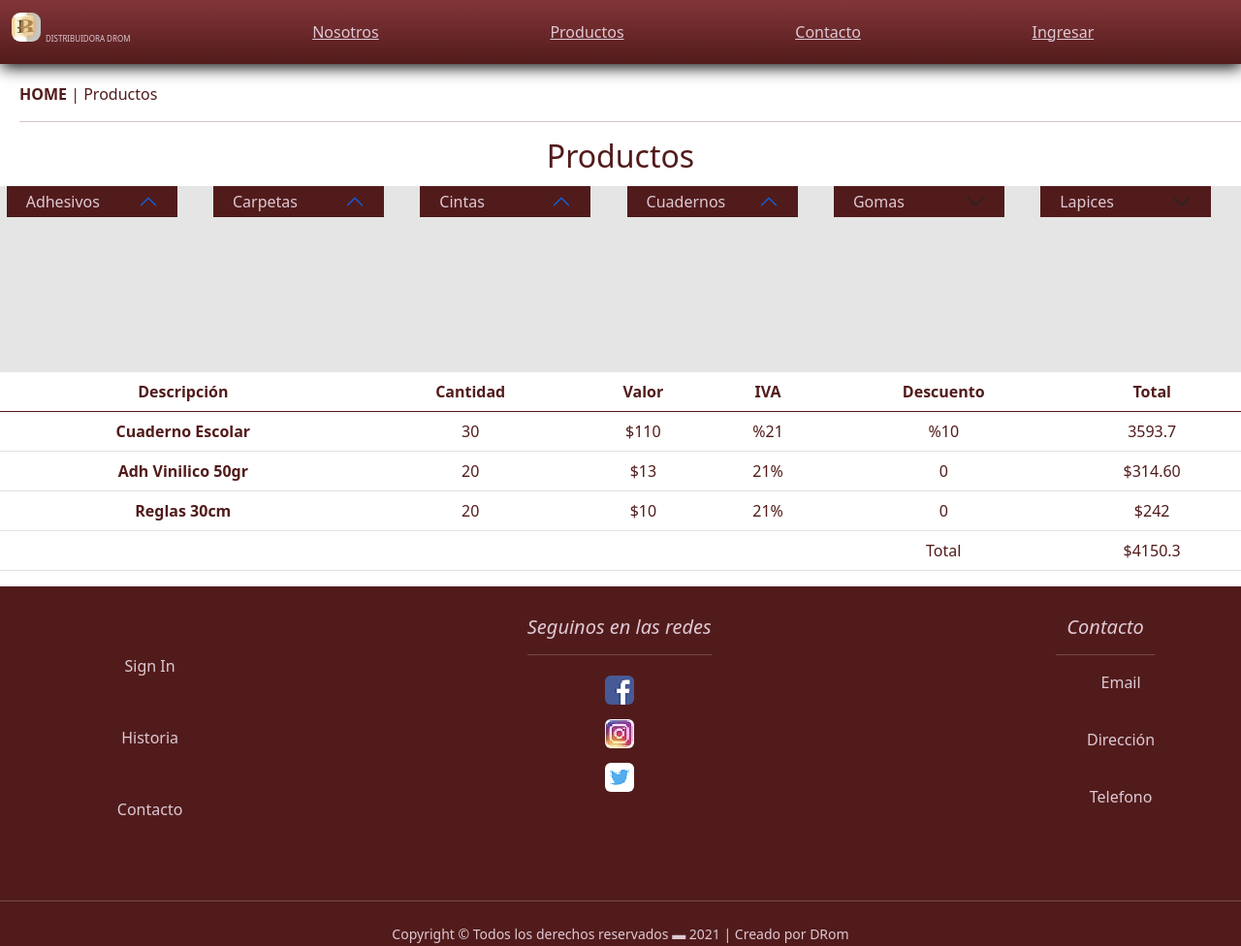
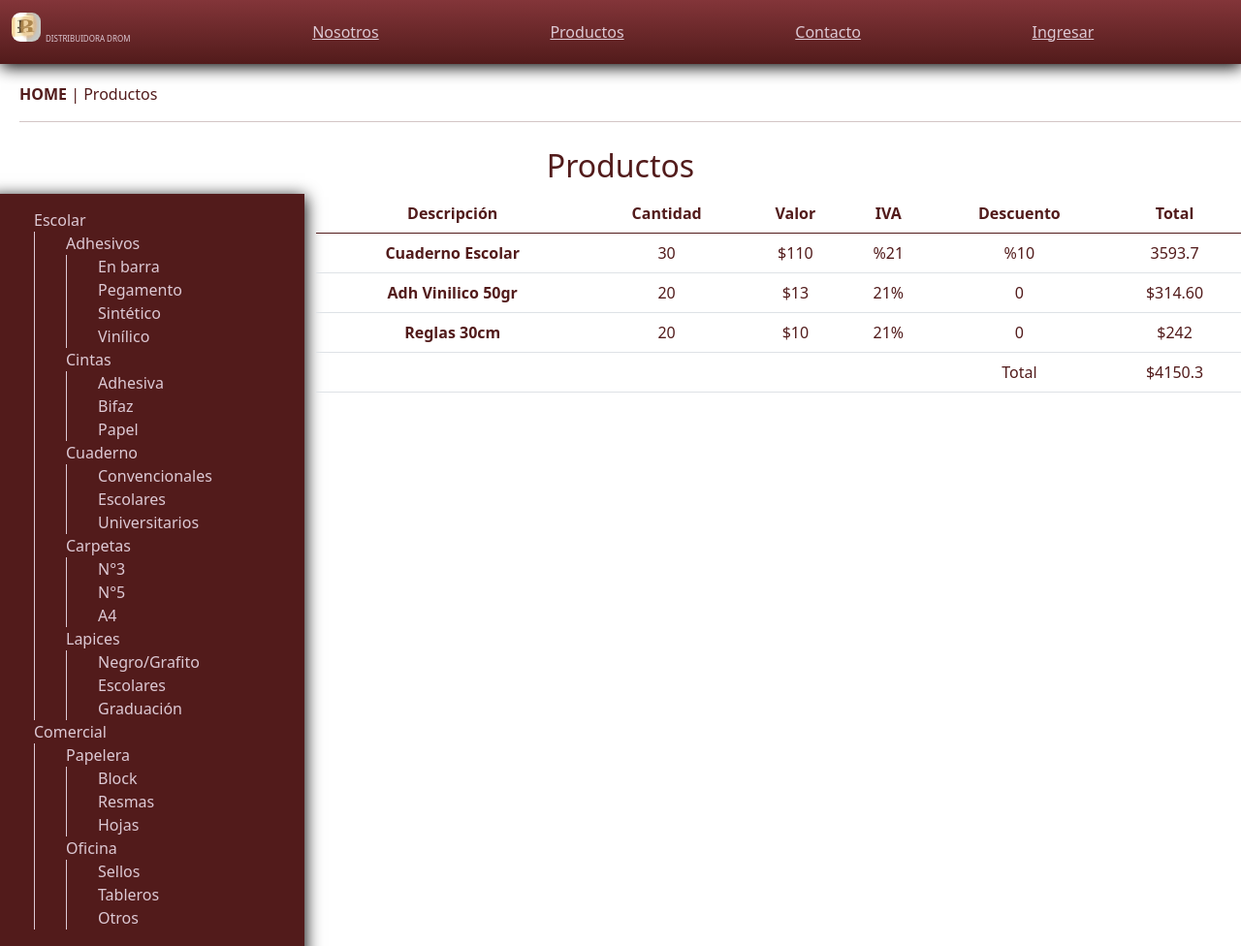
Before and after one commit to DRom-86/PrimerRepositorio, a plain HTML site: page pages/productos.html in a window 1280 px wide. Shown: the top 976 px of the page at 97% size. Drawn offline with nearby package versions, Linux system fonts and the light colour scheme.

Commit message:
menuProductos Create

```diff
--- a/pages/productos.html
+++ b/pages/productos.html
@@ -56,114 +56,74 @@
         <span><a href="/index.html">HOME</a> | Productos</span><hr>
     </div>
     <main class="container_fluid main__productos">
-        <h2 class="productos__title">Productos</h2>
-        <div class="row pt-1 accordion__container container_fluid">
-            <div class="row accordion col-12 pb-3" id="accordionExample">
-                <div class="col-sm-12 col-md-4 col-lg-2 accordion__item">
-                    <h2 class="accordion-header accordion__header" id="headingOne">
-                        <button class="accordion-button accordion__button" type="button" data-bs-toggle="collapse" data-bs-target="#collapseOne" aria-expanded="false" aria-controls="collapseOne">
-                        Adhesivos
-                        </button>
-                    </h2>
-                    <div id="collapseOne" class="accordion__collapse collapse" aria-labelledby="headingOne" data-bs-parent="#accordionExample">
-                        <div class="accordion__body">
-                            <ul class="accordion__submenu">
-                                <li><a href="#">Adhesivo 30gr</a></li>
-                                <li><a href="#">Adhesivo 50gr</a></li>
-                                <li><a href="#">Adhesivo 100gr</a></li>
-                                <li><a href="#">Adhesivo 250gr</a></li>
-                            </ul>
-                        </div>
-                    </div>
-                </div>
-                <div class="col-sm-12 col-md-4 col-lg-2 accordion__item">
-                <h2 class="accordion-header accordion__header" id="headingTwo">
-                        <button class="accordion-button accordion__button" type="button" data-bs-toggle="collapse" data-bs-target="#collapseTwo" aria-expanded="false" aria-controls="collapseTwo">
-                        Carpetas
-                        </button>
-                    </h2>
-                    <div id="collapseTwo" class="accordion__collapse collapse" aria-labelledby="heading" data-bs-parent="#accordionExample">
-                        <div class="accordion__body">
-                            <ul class="accordion__submenu">
-                                <li><a href="#">Carpeta n3</a></li>
-                                <li><a href="#">Carpeta n5</a></li>
-                                <li><a href="#">Carpeta A4</a></li>
-                                <li><a href="#">Carpeta Legal</a></li>
-                            </ul>
-                        </div>
-                    </div>
-                </div>
-                <div class="col-sm-12 col-md-4 col-lg-2 accordion__item">
-                    <h2 class="accordion-header accordion__header" id="headingThree">
-                        <button class="accordion-button accordion__button" type="button" data-bs-toggle="collapse" data-bs-target="#collapseThree" aria-expanded="false" aria-controls="collapseThree">
-                        Cintas
-                        </button>
-                    </h2>
-                    <div id="collapseThree" class="accordion__collapse collapse" aria-labelledby="headingThree" data-bs-parent="#accordionExample">
-                        <div class="accordion__body">
-                            <ul class="accordion__submenu">
-                                <li><a href="#">Cinta 12mm</a></li>
-                                <li><a href="#">Cinta 18mm</a></li>
-                                <li><a href="#">Cinta 24mm</a></li>
-                                <li><a href="#">Cinta 48mm</a></li>
-                            </ul>
-                        </div>
-                    </div>
-                </div>
-                <div class="col-sm-12 col-md-4 col-lg-2 accordion__item">
-                    <h2 class="accordion-header accordion__header" id="headingFour">
-                        <button class="accordion-button accordion__button" type="button" data-bs-toggle="collapse" data-bs-target="#collapseFour" aria-expanded="false" aria-controls="collapseFour">
-                        Cuadernos
-                        </button>
-                    </h2>
-                    <div id="collapseFour" class="accordion__collapse collapse" aria-labelledby="headingFour" data-bs-parent="#accordionExample">
-                        <div class="accordion__body">
-                            <ul class="accordion__submenu">
-                                <li><a href="#">Cuaderno avon</a></li>
-                                <li><a href="#">Cuaderno Gloria</a></li>
-                                <li><a href="#">Cuaderno Laprida</a></li>
-                                <li><a href="#">Cuaderno Exito</a></li>
-                            </ul>
-                        </div>
-                    </div>
-                </div>
-                <div class="col-sm-12 col-md-4 col-lg-2 accordion__item">
-                    <h2 class="accordion-header accordion__header" id="headingFive">
-                        <button class="accordion-button accordion__button collapsed" type="button" data-bs-toggle="collapse" data-bs-target="#collapseFive" aria-expanded="false" aria-controls="collapseFive">
-                        Gomas
-                        </button>
-                    </h2>
-                    <div id="collapseFive" class="accordion__collapse collapse" aria-labelledby="headingFive" data-bs-parent="#accordionExample">
-                        <div class="accordion__body">
-                            <ul class="accordion__submenu">
-                                <li><a href="#">Goma Ezco</a></li>
-                                <li><a href="#">Goma Faber</a></li>
-                                <li><a href="#">Goma Maped</a></li>
-                                <li><a href="#">Goma Simball</a></li>
-                            </ul>
-                        </div>
-                    </div>
-                </div>
-                <div class="col-sm-12 col-md-4 col-lg-2 accordion__item">
-                    <h2 class="accordion-header accordion__header" id="headingSix">
-                        <button class="accordion-button accordion__button collapsed" type="button" data-bs-toggle="collapse" data-bs-target="#collapseSix" aria-expanded="false" aria-controls="collapseSix">
-                        Lapices
-                        </button>
-                    </h2>
-                    <div id="collapseSix" class="accordion__collapse collapse" aria-labelledby="headingSix" data-bs-parent="#accordionExample">
-                        <div class="accordion__body">
-                            <ul class="accordion__submenu">
-                                <li><a href="#">Lapiz Ezco</a></li>
-                                <li><a href="#">Lapiz Faber</a></li>
-                                <li><a href="#">Lapiz Maped</a></li>
-                                <li><a href="#">Lapiz Simball</a></li>
-                            </ul>
-                        </div>
-                    </div>
-                </div>
+        <div class="row">
+            <div class="col-12 productos__title">
+                <h2>Productos</h2>
+            </div>
+            <div class="col-sm-12 col-md-3 mb-4 container__menuProducto">
+               <ul class="menuProducto__lista">
+                   <li class="menu__item"><a href="#">Escolar</a>
+                       <ul class="submenu">
+                           <li class="submenu__item"><a href="#">Adhesivos</a>
+                                <ul class="submenu">
+                                    <li class="submenu__item"><a href="#">En barra</a></li>
+                                    <li class="submenu__item"><a href="#">Pegamento</a></li>
+                                    <li class="submenu__item"><a href="#">Sintético</a></li>
+                                    <li class="submenu__item"><a href="#">Vinílico</a></li>
+                                </ul>
+                           </li>
+                           <li class="submenu__item"><a href="#">Cintas</a>
+                                <ul class="submenu">
+                                    <li class="submenu__item"><a href="#">Adhesiva</a></li>
+                                    <li class="submenu__item"><a href="#">Bifaz</a></li>
+                                    <li class="submenu__item"><a href="#">Papel</a></li>
+                                </ul>
+                            </li>
+                            <li class="submenu__item"><a href="#">Cuaderno</a>
+                                <ul class="submenu">
+                                    <li class="submenu__item"><a href="#">Convencionales</a></li>
+                                    <li class="submenu__item"><a href="#">Escolares</a></li>
+                                    <li class="submenu__item"><a href="#">Universitarios</a></li>
+                                </ul>
+                            </li>
+                            <li class="submenu__item"><a href="#">Carpetas</a>
+                                <ul class="submenu">
+                                    <li class="submenu__item"><a href="#">N°3</a></li>
+                                    <li class="submenu__item"><a href="#">N°5</a></li>
+                                    <li class="submenu__item"><a href="#">A4</a></li>
+                                </ul>
+                            </li>
+                            <li class="submenu__item"><a href="#">Lapices</a>
+                                <ul class="submenu">
+                                    <li class="submenu__item"><a href="#">Negro/Grafito</a></li>
+                                    <li class="submenu__item"><a href="#">Escolares</a></li>
+                                    <li class="submenu__item"><a href="#">Graduación</a></li>
+                                </ul>
+                            </li>
+                        </ul>
+                    </li>
+                   <li class="menu__item"><a href="#">Comercial</a>
+                        <ul class="submenu">
+                            <li class="submenu__item"><a href="#">Papelera</a>
+                                <ul class="submenu">
+                                    <li class="submenu__item"><a href="#">Block</a></li>
+                                    <li class="submenu__item"><a href="#">Resmas</a></li>
+                                    <li class="submenu__item"><a href="#">Hojas</a></li>
+                                </ul>
+                            </li>
+                            <li class="submenu__item"><a href="#">Oficina</a>
+                                <ul class="submenu">
+                                    <li class="submenu__item"><a href="#">Sellos</a></li>
+                                    <li class="submenu__item"><a href="#">Tableros</a></li>
+                                    <li class="submenu__item"><a href="#">Otros</a></li>
+                                </ul>
+                            </li>
+                        </ul>
+                    </li>
+               </ul>
             </div>
             <!-- Tabla de detalles de compra-->
-            <div class="table__container col-12">
+            <div class="table__container col-sm-12 col-md-9">
                 <table class="table">
                     <thead>
                         <tr>
--- a/scss/components/_main.scss
+++ b/scss/components/_main.scss
@@ -114,64 +114,42 @@ main{
 .main__productos{
     width: 100vw;
     .productos__title{
+        h2{
+            margin: 10px auto;
             color: $colordark;
             text-align: center;
             font-weight: 500;
         }
-    .accordion__container{
-        .accordion{
-            @extend%flexMain;
-            align-content: start;
-            padding: 10px auto;
-            height: 38rem;
-            .accordion__item{
-                border: 1px solid $colordark;
-                max-width: 200px;
-                margin: auto;
-                border: none;
-                .accordion__header{
-                    text-align:left;
-                    .accordion__button{
+    }
+    .container__menuProducto{
         background-color: $colordark;
-                        color: $txtcolor;
-                        height: 10px;
-                    }
-                }
-                .accordion__collapse{
-                    z-index: 10;
-                    color: $colordark;
-                    .accordion__body{
-                        .accordion__submenu{
+        box-shadow: 1px 3px 16px 0 #000;
+        padding: 15px;
+        .menuProducto__lista{
             display: flex;
             flex-direction: column;
-                            li{
+            height: auto;
+            .menu__item{
                 a{
-                                    text-align:left;
-                                    text-decoration:none;
-                                    color:$colordark;
+                    color: $txtcolor;
+                    text-decoration: none;
                 }
+                .submenu{
+                    border-left: 1px solid $txtcolor;
+                    .submenu__item{
+                        a{
+                            text-decoration: none;
                         }
-                        }
-                    }
-                    @media screen and (min-width: 768px){
-                        position: relative;
-                    }
-                }
-                @media screen and (min-width: 768px){
-                    min-width:170px;
-                    margin: auto;
-                    width: 98vw;
-                }
-            }
-            @media screen and (min-width: 768px){
-                background-color: rgba(0, 0, 0, 0.1);
-                flex-direction: row;
-                align-items: space-between;
-                height: 12rem;
 
                     }
                 }
             }
+
+            @media screen and (min-width: 768px){
+            }
+        }
+    }
+    /* Tabla de productos */
     .table__container{
         @extend%flexMain;
         .table{
```
Also changed, not shown: pages/contacto.html (+2 -2 lines), css/styles.css, 1 other file. Lines whose indentation alone changed are shown as unchanged.
